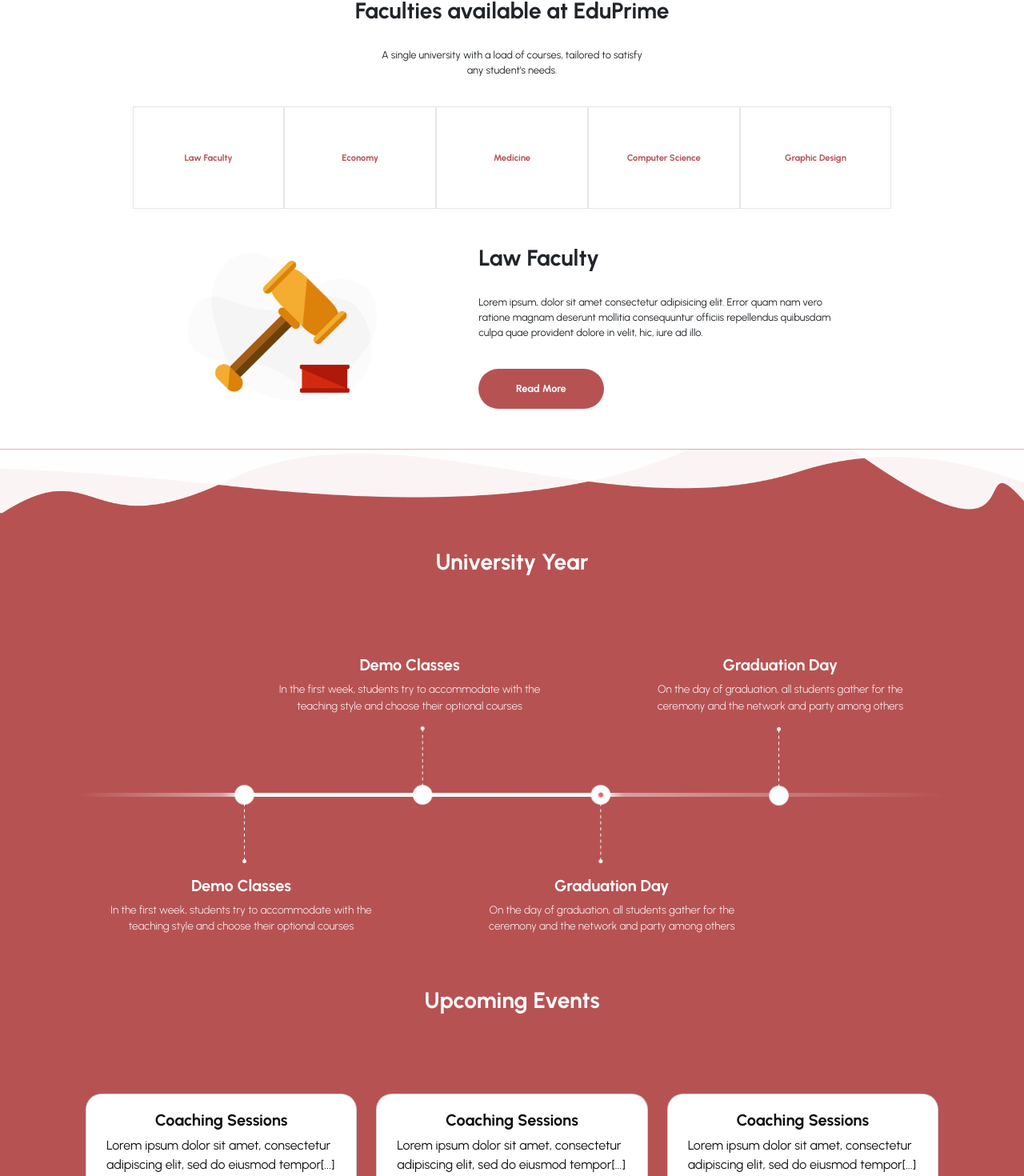
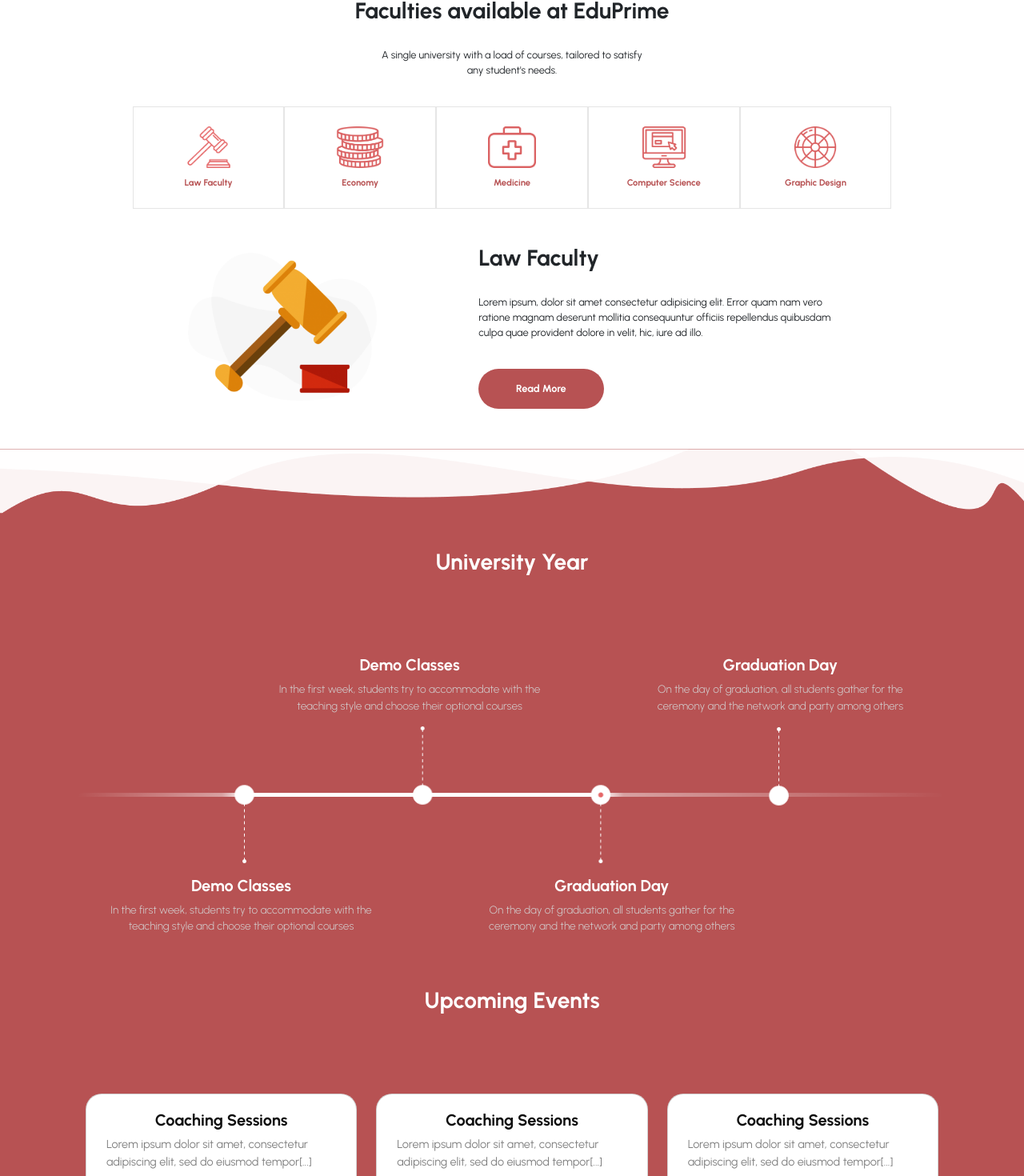
Before and after one commit to ClaudioLeone/proj-html-vuejs, a Vue app: page / in a window 1280 px wide. Shown: the part 913-2383 px from the top of the page at 80% size. Built offline with nearby package versions, Linux system fonts and the light colour scheme.

Commit message:
Changed 'timeline text color' to light gray [completed 'main section']

```diff
--- a/src/components/AppCoachingCard.vue
+++ b/src/components/AppCoachingCard.vue
@@ -27,6 +27,11 @@ export default {
     padding: 20px 25px;
     position: relative;
 
+    p {
+        color: gray;
+        font-size: 0.9rem;
+    }
+
     h5 {
         font-weight: bold;
     }
--- a/src/components/partials/mainMiddle.vue
+++ b/src/components/partials/mainMiddle.vue
@@ -124,6 +124,7 @@ export default {
 .top-left-text > p, .top-right-text > p {
     font-size: 0.85rem;
     font-weight: lighter;
+    color: lightgray;
 }
 
 .bottom-left-text {
@@ -140,5 +141,6 @@ export default {
 .bottom-left-text > p, .bottom-right-text > p {
     font-size: 0.85rem;
     font-weight: lighter;
+    color: lightgray;
 }
 </style>
--- a/src/components/partials/mainTop.vue
+++ b/src/components/partials/mainTop.vue
@@ -32,11 +32,11 @@ export default {
             </div>
 
             <div class="row">
-                <div class="col d-flex flex-column align-items-center justify-content-center"><span>Law Faculty</span></div>
-                <div class="col d-flex flex-column align-items-center justify-content-center"><span>Economy</span></div>
-                <div class="col d-flex flex-column align-items-center justify-content-center"><span>Medicine</span></div>
-                <div class="col d-flex flex-column align-items-center justify-content-center"><span>Computer Science</span></div>
-                <div class="col d-flex flex-column align-items-center justify-content-center"><span>Graphic Design</span></div>
+                <div class="col d-flex flex-column align-items-center justify-content-center"><img class="faculties-icons" src="../../assets/edu/img/Gavel-v2.png" alt="Gavel-v2"><span>Law Faculty</span></div>
+                <div class="col d-flex flex-column align-items-center justify-content-center"><img class="faculties-icons" src="../../assets/edu/img/Coins-tabs-v2.png" alt="Gavel-v2"><span>Economy</span></div>
+                <div class="col d-flex flex-column align-items-center justify-content-center"><img class="faculties-icons" src="../../assets/edu/img/Medicine-tabs-v2.png" alt="Gavel-v2"><span>Medicine</span></div>
+                <div class="col d-flex flex-column align-items-center justify-content-center"><img class="faculties-icons" src="../../assets/edu/img/Computer-tabs-v2.png" alt="Gavel-v2"><span>Computer Science</span></div>
+                <div class="col d-flex flex-column align-items-center justify-content-center"><img class="faculties-icons" src="../../assets/edu/img/Palette-tabs-v2.png" alt="Gavel-v2"><span>Graphic Design</span></div>
             </div>
         </div>
 
@@ -126,10 +126,19 @@ p {
             font-size: 0.7rem;
         }
     }
-
     .col:hover {
         color: white;
         background-color: #B75253;
+
+        .faculties-icons {
+            filter: brightness(0) invert(1);
+            -webkit-filter: brightness(0) invert(1);
+        }
+    }
+
+    .faculties-icons {
+        width: 60px;
+        margin-bottom: 10px;
     }
 }
 
```
